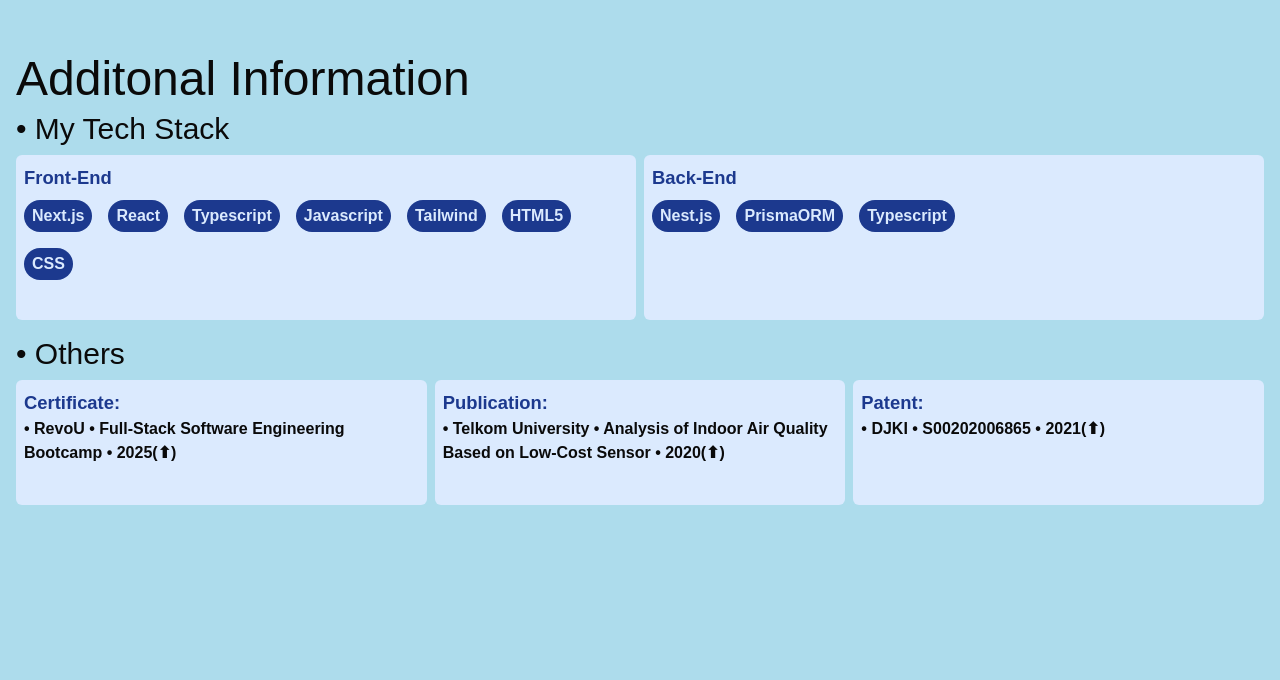
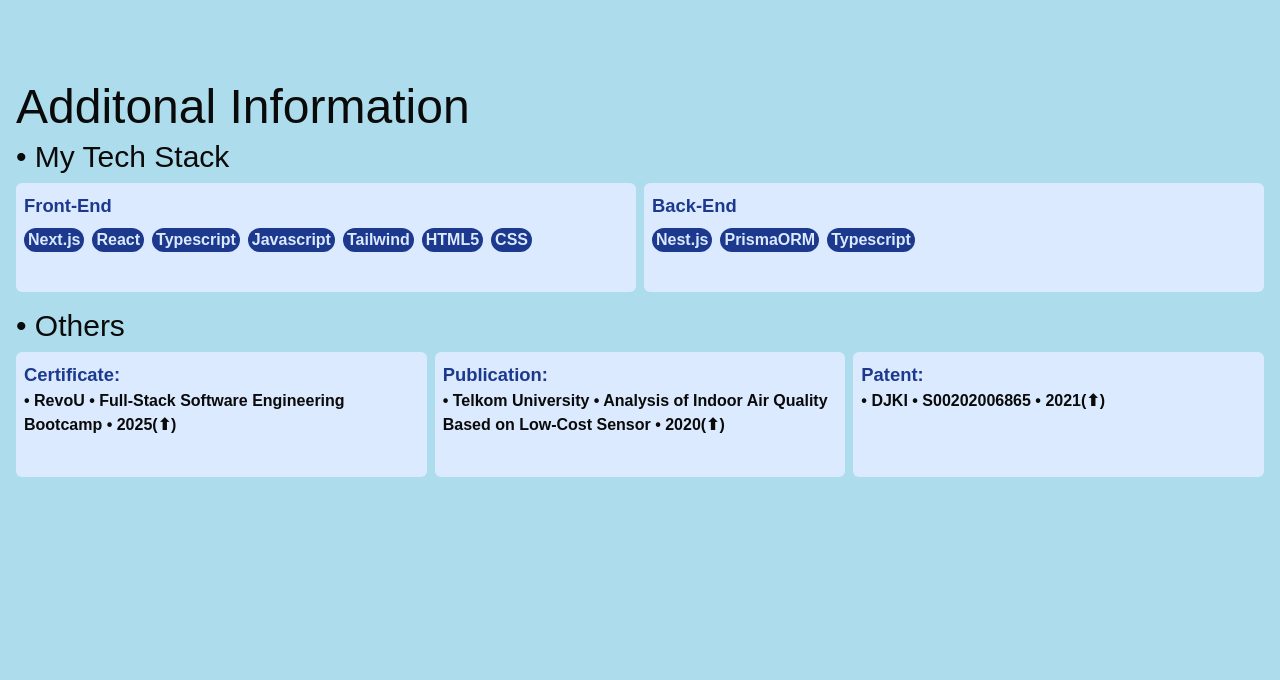
Before and after one commit to kebejoan/bejo-porto, a Next.js app: page / in a window 1280 px wide. Shown: the part 120-800 px from the top of the page. Built offline with nearby package versions, Linux system fonts and the light colour scheme; a web font is replaced by a local one.

Commit message:
fix: refine badge sizings

```diff
--- a/app/components/2_Education.tsx
+++ b/app/components/2_Education.tsx
@@ -13,7 +13,7 @@
 							<div className="w-full flex flex-col">
 								<div className="flex gap-2 items-center">
 									<div className="font-bold">RevoU</div>
-									<p className="w-fit h-fit text-[0.7rem] lg:text-sm cursor-default default px-2 font-google font-bold bg-bgblueflip text-bgblue rounded-full">
+									<p className="w-fit h-fit text-[0.6rem] lg:text-[0.7rem] cursor-default default px-1 font-bold bg-bgblueflip text-bgblue rounded-full">
 										Exemplary
 									</p>
 								</div>
@@ -34,7 +34,7 @@
 							<div className="w-full flex flex-col">
 								<div className="flex gap-2 items-center">
 									<div className="font-bold">Telkom University</div>
-									<p className="w-fit h-fit text-[0.7rem] lg:text-sm cursor-default default px-2 font-google font-bold bg-bgblueflip text-bgblue rounded-full">
+									<p className="w-fit h-fit text-[0.6rem] lg:text-[0.7rem] cursor-default default px-1 font-bold bg-bgblueflip text-bgblue rounded-full">
 										Cum Laude
 									</p>
 								</div>
--- a/app/components/5_AdditionalInfo.tsx
+++ b/app/components/5_AdditionalInfo.tsx
@@ -15,41 +15,41 @@
 							<div className="flex flex-col lg:flex-row gap-2 ">
 								<div className="w-full flex flex-col bg-bgblue rounded-md p-2 pb-10">
 									<p className="mb-2 font-bold text-bgblueflip">Front-End</p>
-									<div className="w-full flex flex-wrap gap-4 leading-none">
+									<div className="w-full flex flex-wrap gap-2 leading-none">
 										{/* This badges really needs to be a component */}
-										<p className="text-sm lg:text-base cursor-default default px-2 py-1 font-google font-bold bg-bgblueflip text-bgblue hover:bg-blue-500 rounded-full">
+										<p className="text-sm lg:text-base cursor-default default px-1 h-fit font-google font-bold bg-bgblueflip text-bgblue hover:bg-blue-500 rounded-full">
 											Next.js
 										</p>
-										<p className="text-sm lg:text-base cursor-default default px-2 py-1 font-google font-bold bg-bgblueflip text-bgblue hover:bg-blue-500 rounded-full">
+										<p className="text-sm lg:text-base cursor-default default px-1 h-fit font-google font-bold bg-bgblueflip text-bgblue hover:bg-blue-500 rounded-full">
 											React
 										</p>
-										<p className="text-sm lg:text-base cursor-default default px-2 py-1 font-google font-bold bg-bgblueflip text-bgblue hover:bg-blue-500 rounded-full">
+										<p className="text-sm lg:text-base cursor-default default px-1 h-fit font-google font-bold bg-bgblueflip text-bgblue hover:bg-blue-500 rounded-full">
 											Typescript
 										</p>
-										<p className="text-sm lg:text-base cursor-default default px-2 py-1 font-google font-bold bg-bgblueflip text-bgblue hover:bg-blue-500 rounded-full">
+										<p className="text-sm lg:text-base cursor-default default px-1 h-fit font-google font-bold bg-bgblueflip text-bgblue hover:bg-blue-500 rounded-full">
 											Javascript
 										</p>
-										<p className="text-sm lg:text-base cursor-default default px-2 py-1 font-google font-bold bg-bgblueflip text-bgblue hover:bg-blue-500 rounded-full">
+										<p className="text-sm lg:text-base cursor-default default px-1 h-fit font-google font-bold bg-bgblueflip text-bgblue hover:bg-blue-500 rounded-full">
 											Tailwind
 										</p>
-										<p className="text-sm lg:text-base cursor-default default px-2 py-1 font-google font-bold bg-bgblueflip text-bgblue hover:bg-blue-500 rounded-full">
+										<p className="text-sm lg:text-base cursor-default default px-1 h-fit font-google font-bold bg-bgblueflip text-bgblue hover:bg-blue-500 rounded-full">
 											HTML5
 										</p>
-										<p className="text-sm lg:text-base cursor-default default px-2 py-1 font-google font-bold bg-bgblueflip text-bgblue hover:bg-blue-500 rounded-full">
+										<p className="text-sm lg:text-base cursor-default default px-1 h-fit font-google font-bold bg-bgblueflip text-bgblue hover:bg-blue-500 rounded-full">
 											CSS
 										</p>
 									</div>
 								</div>
 								<div className="w-full flex flex-col bg-bgblue rounded-md p-2 pb-10">
 									<p className="mb-2 font-bold text-bgblueflip">Back-End</p>
-									<div className="w-full flex flex-wrap gap-4 leading-none">
-										<p className="text-sm lg:text-base cursor-default default px-2 py-1 font-google font-bold bg-bgblueflip text-bgblue hover:bg-blue-500 rounded-full">
+									<div className="w-full flex flex-wrap gap-2 leading-none">
+										<p className="text-sm lg:text-base cursor-default default px-1 h-fit font-google font-bold bg-bgblueflip text-bgblue hover:bg-blue-500 rounded-full">
 											Nest.js
 										</p>
-										<p className="text-sm lg:text-base cursor-default default px-2 py-1 font-google font-bold bg-bgblueflip text-bgblue hover:bg-blue-500 rounded-full">
+										<p className="text-sm lg:text-base cursor-default default px-1 h-fit font-google font-bold bg-bgblueflip text-bgblue hover:bg-blue-500 rounded-full">
 											PrismaORM
 										</p>
-										<p className="text-sm lg:text-base cursor-default default px-2 py-1 font-google font-bold bg-bgblueflip text-bgblue hover:bg-blue-500 rounded-full">
+										<p className="text-sm lg:text-base cursor-default default px-1 h-fit font-google font-bold bg-bgblueflip text-bgblue hover:bg-blue-500 rounded-full">
 											Typescript
 										</p>
 									</div>
```
